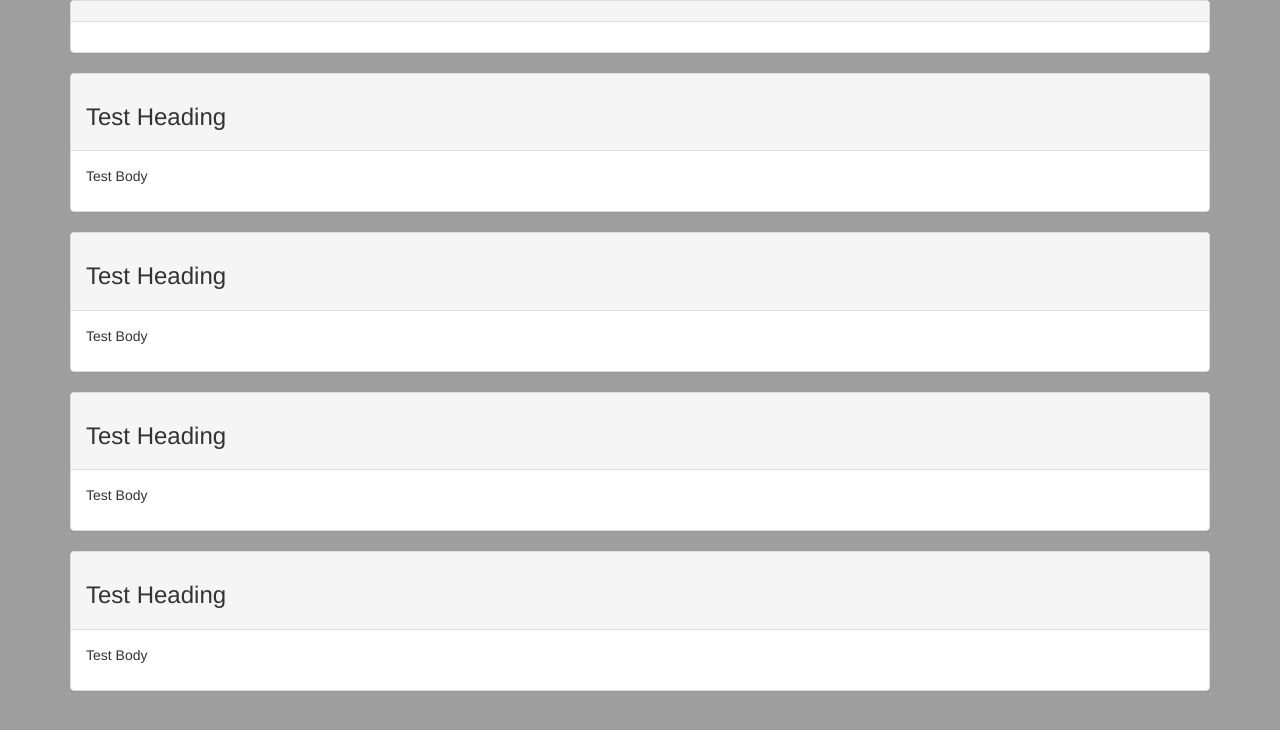
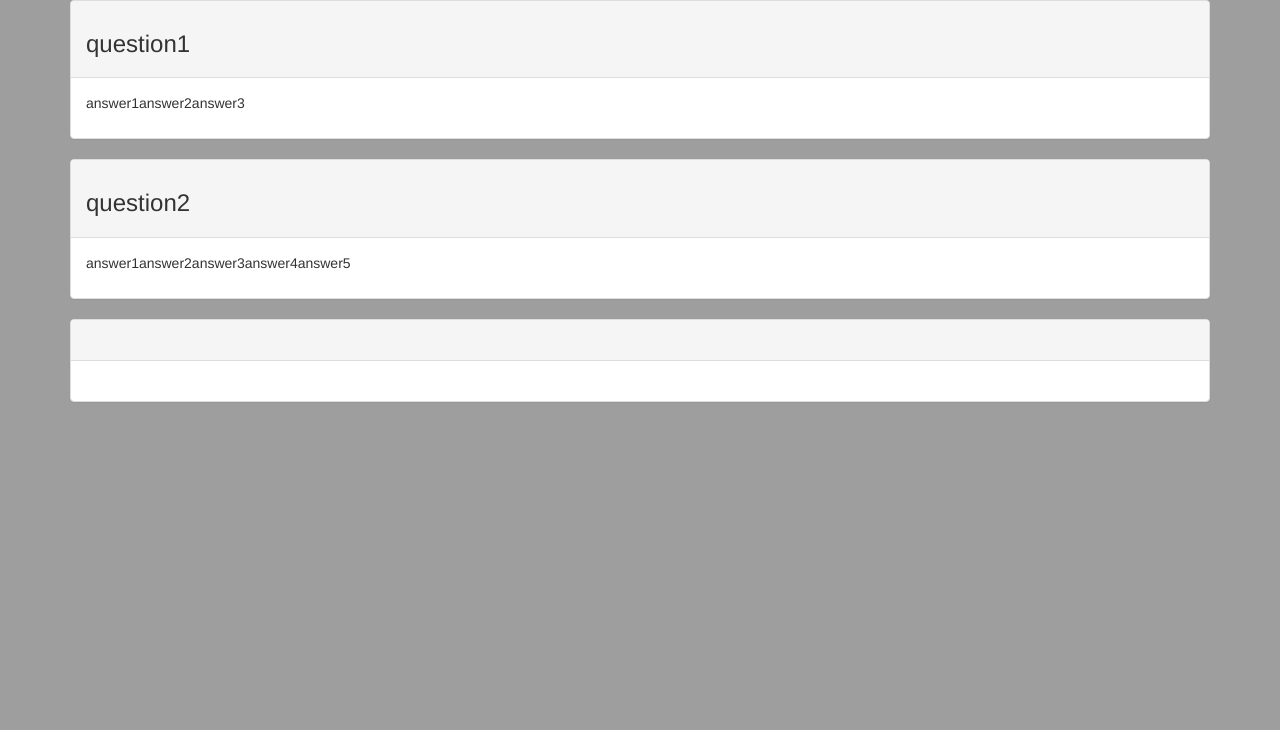
Before and after one commit to twick00/Track-Suggester, a plain HTML site: page index.html in a window 1280 px wide. Drawn offline with Linux system fonts and the light colour scheme.

Commit message:
Corrects display of questions.

```diff
--- a/index.html
+++ b/index.html
@@ -12,7 +12,7 @@
 <body>
     <div class="container">
         <!-- This is the start of a question -->
-        <div id="question">
+        <!-- <div id="question">
             <div class="panel panel-default">
                 <div class="panel-heading">
 
@@ -21,7 +21,7 @@
 
                 </div>
             </div>
-        </div>
+        </div> -->
         <!-- This is the end of a question -->
     </div>
 </body>
--- a/js/scripts.js
+++ b/js/scripts.js
@@ -1,31 +1,40 @@
-var questionInfo =
-    [
-        {"question":"question1", "answer":["answer1","answer2","answer3"]},
-       {"question":"question2", "answer":["answer1","answer2","answer3","answer4","answer5"]},
-       {"":"","":[]}
+var questionInfo = [{
+        "question": "question1",
+        "answer": ["answer1", "answer2", "answer3"]
+    },
+    {
+        "question": "question2",
+        "answer": ["answer1", "answer2", "answer3", "answer4", "answer5"]
+    },
+    {
+        "": "",
+        "": []
+    }
 ]
 
 var questionPanel =
         '<div class="container">' +
-        '<div class="panel panel-default">'+
+        '<div class="panel panel-default">' +
         '<div class="panel-heading">' +
-                '<h3>Test Heading</h3>' +
+        '<h3 class="question">' +
+        '</h3>' +
         '</div>' +
         '<div class="panel-body">' +
-                '<p>Test Body</p>' +
+        '<p class="answer">' +
+        '</p>' +
         '</div>' +
         '</div>' +
         '</div>';
 
-
 // Syntax is: "questionInfo[0].question" to access question1 and "questionInfo[0].answer[n]" to access answer[n]
 //Note to John: I'm aware 'q' isn't a good descripter but I think its pretty straight-forward.
 //Thanks to https://stackoverflow.com/questions/1078118/how-do-i-iterate-over-a-json-structure for reference
-$(document).ready(function() {
+$(document).ready(appendQuestions)
+
+function appendQuestions() {
+    for (var i = 0; i < questionInfo.length; i++) {
         $(document.body).append(questionPanel);
-
-    for (var i = 0; i < questionInfo.length; i++)
-    {
-       $(document.body).append(questionPanel);
+        $(".question:last").append(questionInfo[i].question);
+        $(".answer:last").append(questionInfo[i].answer);
     }
-})
+}
```
Lines whose indentation alone changed are shown as unchanged.
